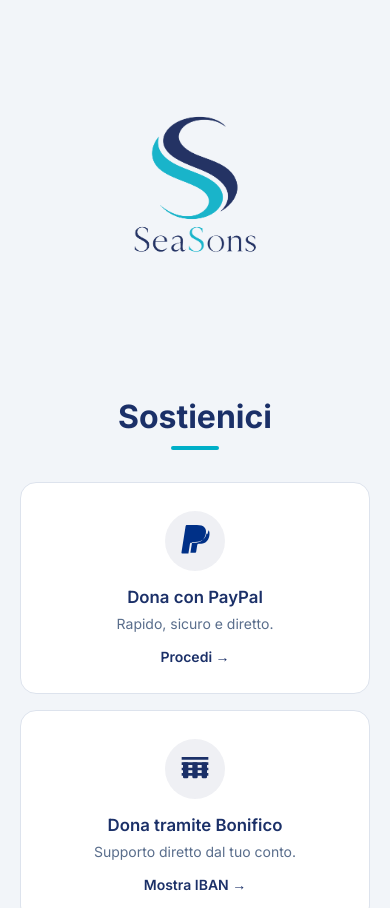
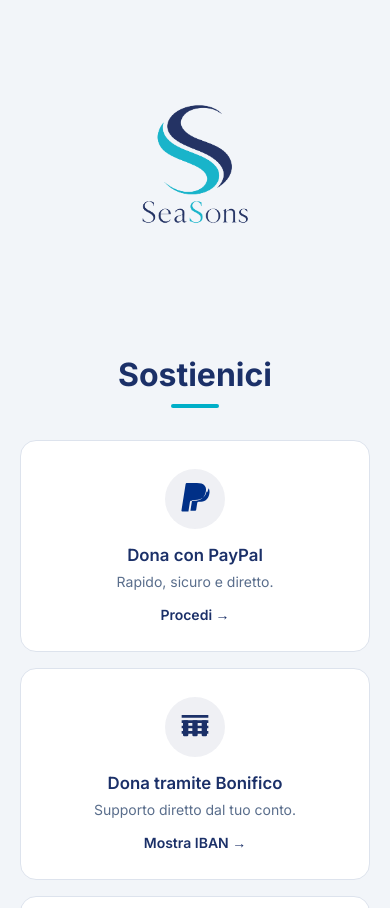
Before and after one commit to marangia/seasons, a plain HTML site: page index.html in a window 390 px wide. Shown: the top 908 px of the page. Drawn offline with Linux system fonts and the light colour scheme.

Commit message:
Update style.css

```diff
--- a/style.css
+++ b/style.css
@@ -414,7 +414,7 @@ footer {
 @media (max-width: 540px) {
   .footer-brand { align-items: flex-start; }
   .copyright { text-align: left; }
-  .logo { width: 230px; }
+  .logo { width: 200px; }
 }
 
 /* ── TOAST ── */
```
